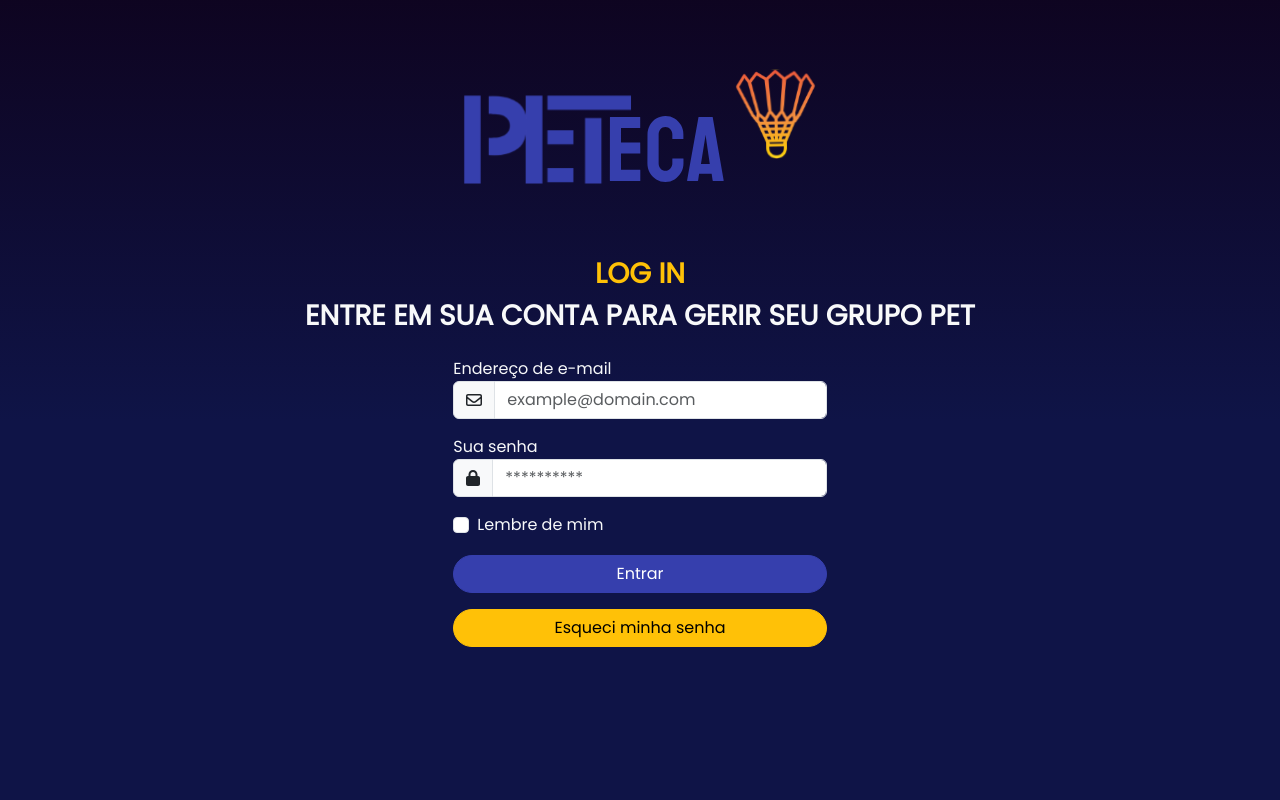
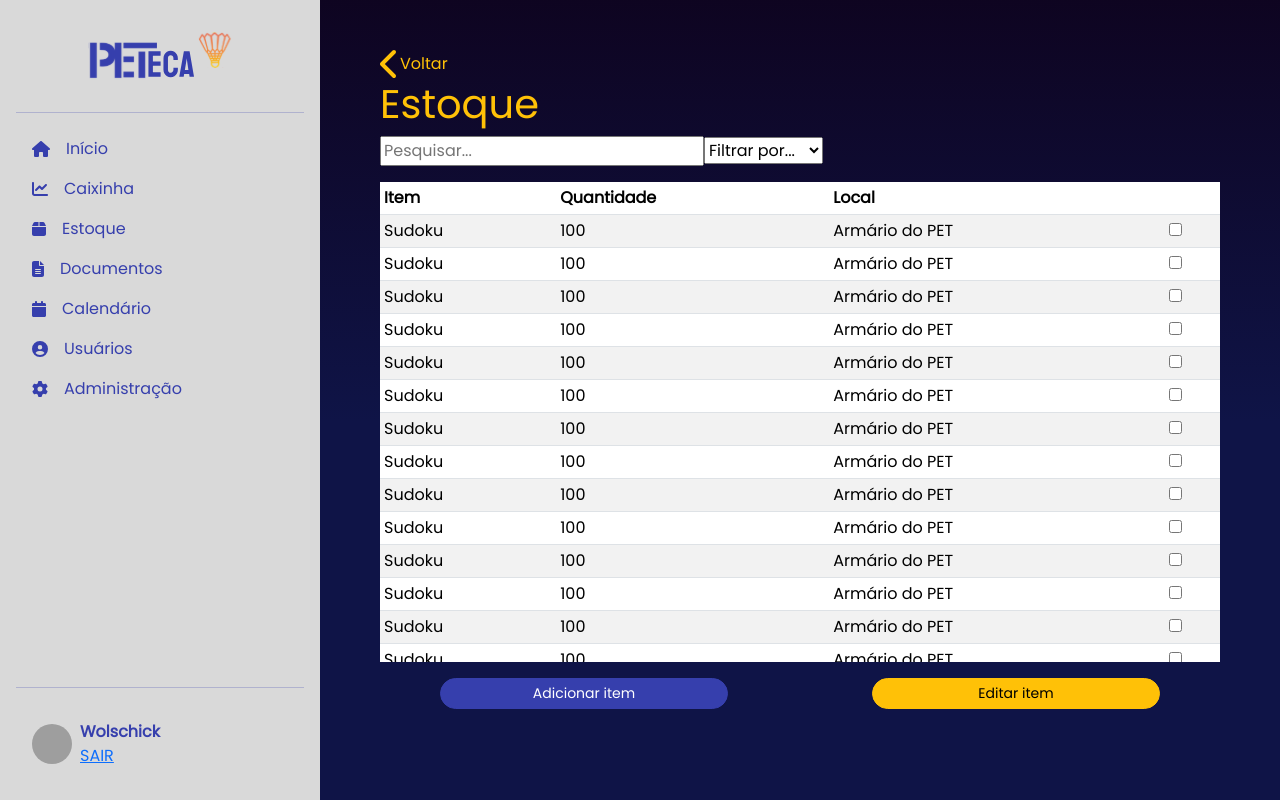
Before and after one commit to LucasWolschick/peteca, a Next.js app in the folder front/: page / in a window 1280 px wide. Built offline with nearby package versions, Linux system fonts and the light colour scheme; grey boxes are pictures that could not be loaded.

Commit message:
Dropbox para filtro e campo de texto implementados (Front)

```diff
--- a/front/src/app/components/templates/system/estoque/Index.tsx
+++ b/front/src/app/components/templates/system/estoque/Index.tsx
@@ -2,13 +2,37 @@ import DialogCreateItem from "@/app/components/items/system/DialogCreateItem";
 import DialogEditItem from "@/app/components/items/system/DialogEditItem";
 import Item from "@/app/components/items/system/Item";
 import Title from "@/app/components/items/system/Title";
+import { useState } from "react";
 
 export default function Index() {
+
+    const [searchTerm, setSearchTerm] = useState('');
+    const [filterOption, setFilterOption] = useState('');
+
     return (
         <>
             <div className="container-fluid">
                 <Title title="Estoque" />
+                <div className="mb-3">
+                    <input
+                        type="text"
+                        value={searchTerm}
+                        onChange={e => setSearchTerm(e.target.value)}
+                        placeholder="Pesquisar..."
+                    />
 
+                    <select
+                        value={filterOption}
+                        onChange={e => setFilterOption(e.target.value)}
+                    >
+                        <option value="">Filtrar por...</option>
+                        <option value="option1">Data</option>
+                        <option value="option2">Quantidade</option>
+                        <option value="option3">Local</option>
+                        <option value="option4">Nome</option>
+                        {/* Add more options as needed */}
+                    </select>
+                </div>
                 <div className="table-responsive bg-white">
                     <table className="table table-sm table-striped">
                         <thead className="sticky-top">
--- a/front/src/app/page.tsx
+++ b/front/src/app/page.tsx
@@ -11,7 +11,7 @@ import LoginTemplate from "./components/templates/login/LoginTemplate";
 config.autoAddCss = false;
 
 export default function Home() {
-  const isLogged = false;
+  const isLogged = true;
 
   return (
     <React.StrictMode>
```
